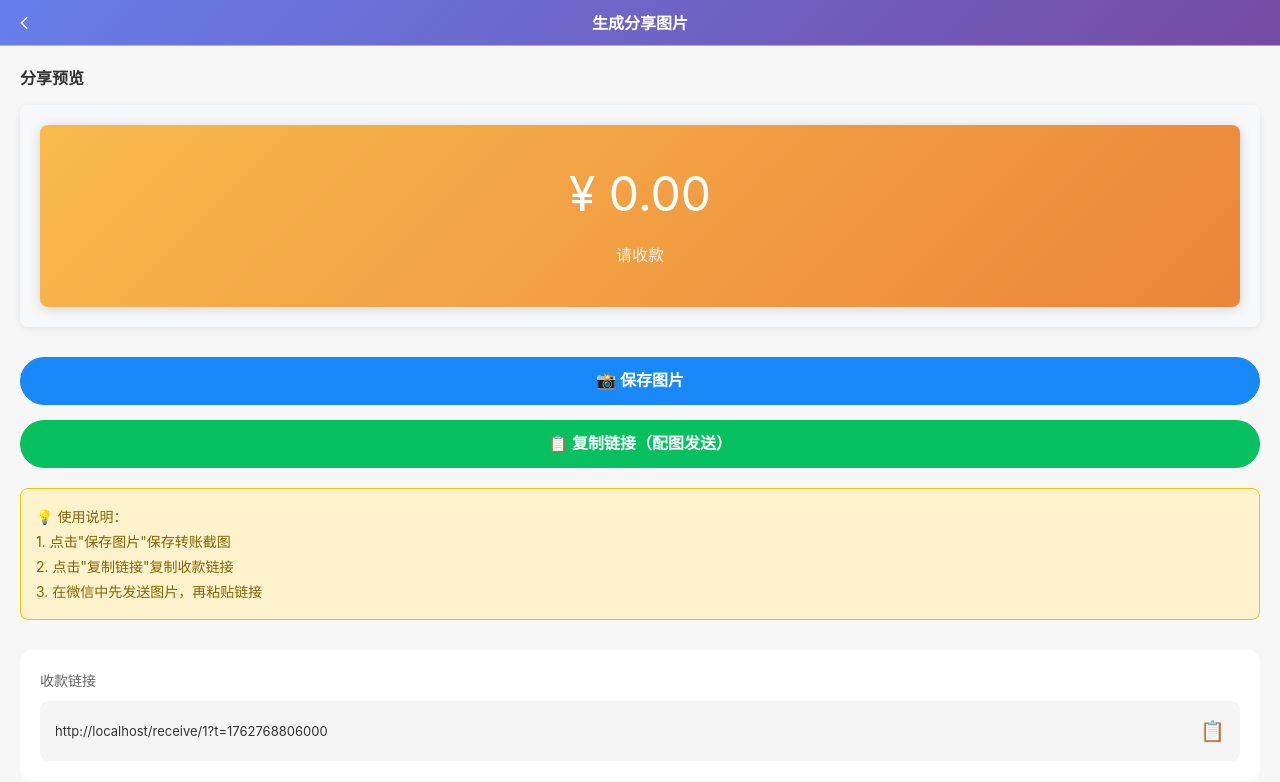
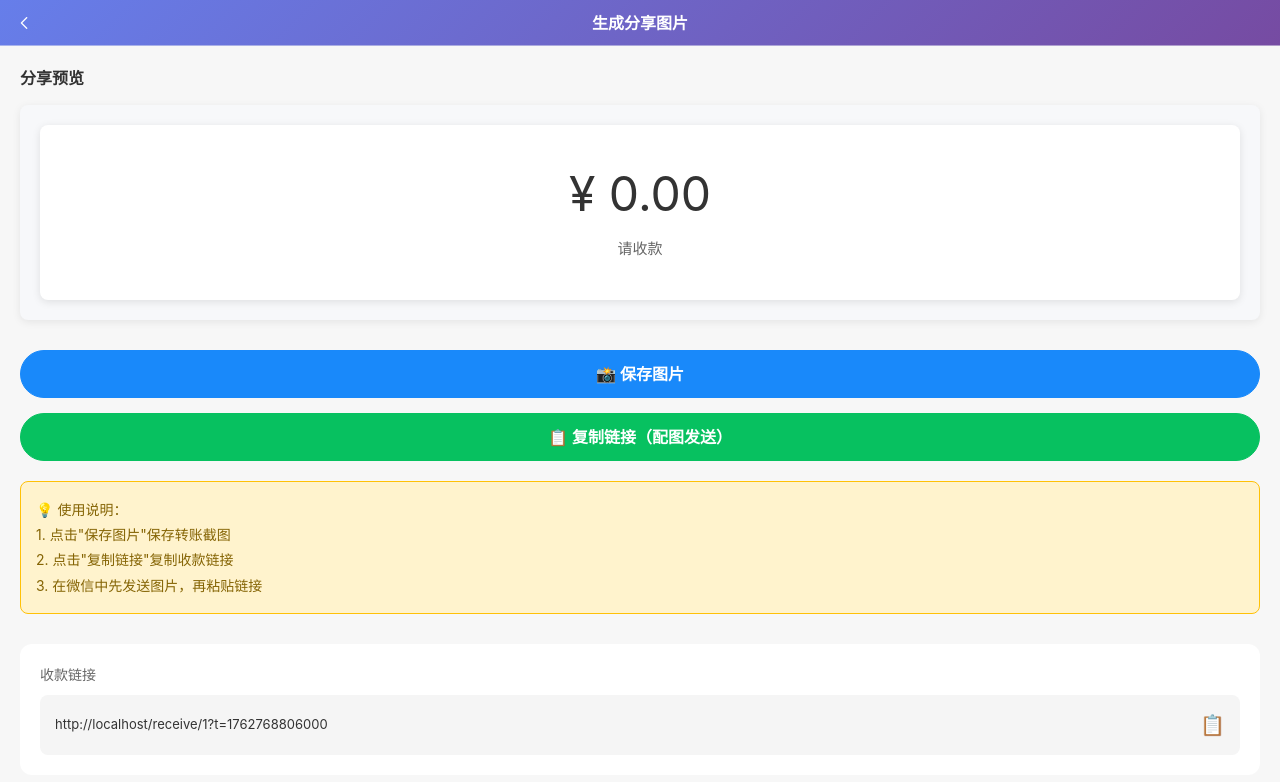
Before and after one commit to urizenk/moocpay, a Vue app in the folder frontend/: page /share-image/1 in a window 1280 px wide. Shown: the top 782 px of the page. Built offline with nearby package versions, Linux system fonts and the light colour scheme; no server answers.

Commit message:
fix: change transfer message to white background like real WeChat

```diff
--- a/frontend/src/pages/ShareImagePage.vue
+++ b/frontend/src/pages/ShareImagePage.vue
@@ -213,25 +213,25 @@ onMounted(() => {
 }
 
 .message-bubble {
-  background: linear-gradient(135deg, #f8ba4d 0%, #ec8539 100%);
+  background: #fff;
   border-radius: 8px;
   padding: 40px 30px;
   text-align: center;
   overflow: hidden;
-  box-shadow: 0 2px 12px rgba(0,0,0,0.15);
+  box-shadow: 0 2px 8px rgba(0,0,0,0.1);
 }
 
 .amount-value {
   font-size: 48px;
-  color: #fff;
+  color: #333;
   font-weight: 400;
   line-height: 1.2;
-  margin-bottom: 20px;
+  margin-bottom: 15px;
 }
 
 .action-text {
-  font-size: 16px;
-  color: rgba(255,255,255,0.9);
+  font-size: 15px;
+  color: #666;
   font-weight: 400;
 }
 
```
Also changed, not shown: 4 other files (tests, documents, lock files or other folders).
